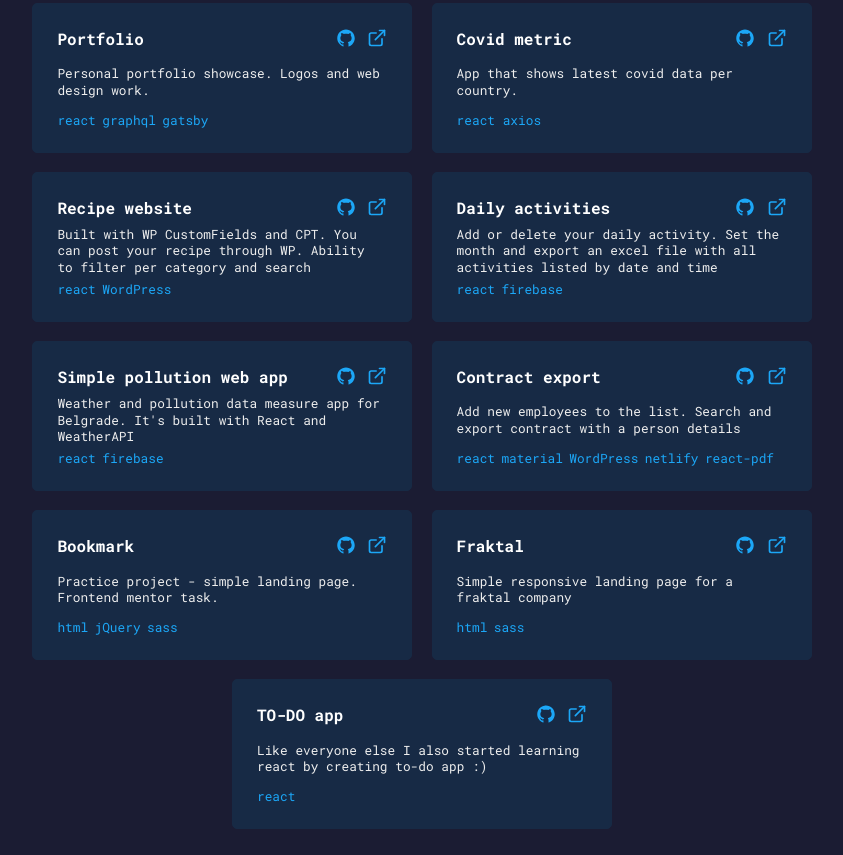
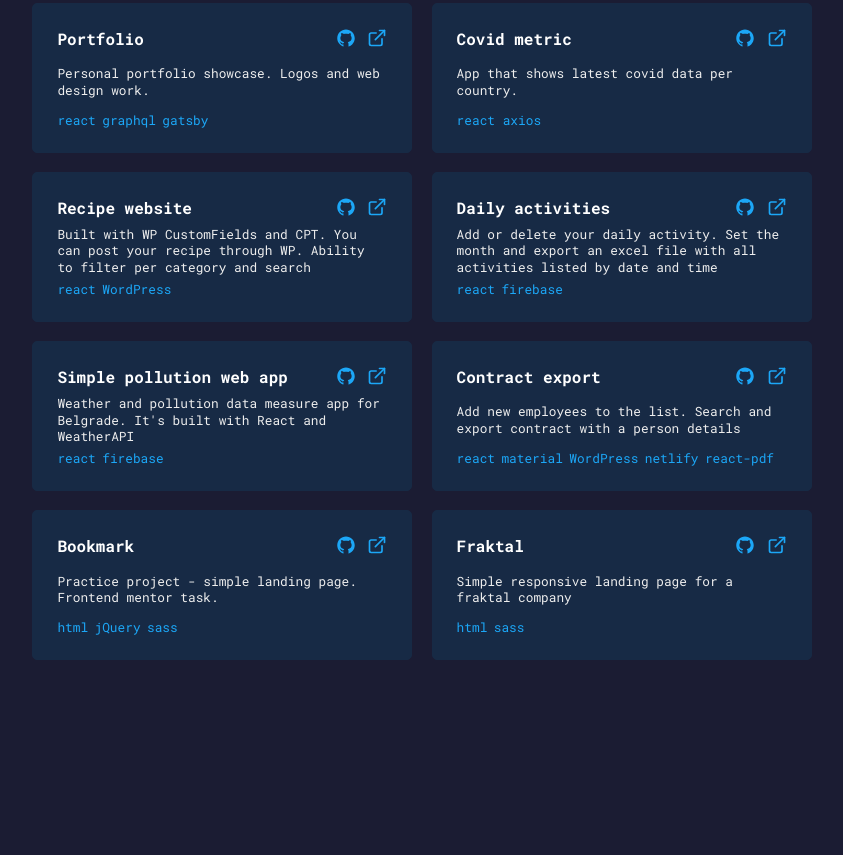
Before and after one commit to themikegit/bio, a Gatsby site: page / in a window 1280 px wide. Shown: the part 1229-2084 px from the top of the page, without its empty margins (218-1061 px from the left). After the commit the page ends 1915 px from the top, so only its background shows below. Built offline with nearby package versions, Linux system fonts and the light colour scheme; Gatsby itself is replaced by a stand-in of ours.

Commit message:
remove project

```diff
--- a/src/comp/cardsGrid.js
+++ b/src/comp/cardsGrid.js
@@ -60,13 +60,7 @@ const PROJECTS = [
     linkEXT: "https://themikegit.github.io/fraktal/#",
     tags: ["html", "sass"],
   },
-  {
-    name: "TO-DO app",
-    description: "Like everyone else I also started learning react by creating to-do app :)",
-    linkGH: "https://github.com/themikegit/todo_app",
-    linkEXT: "https://themikegit.github.io/todo_app/",
-    tags: ["react"],
-  },
+
 ]
 
 
```
